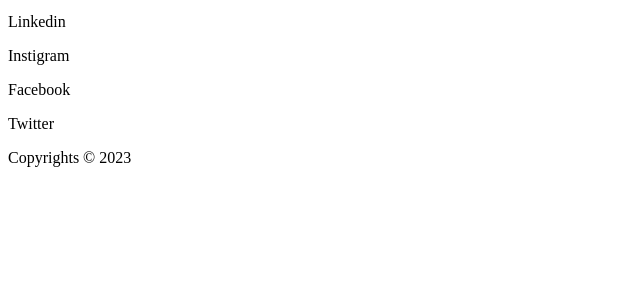
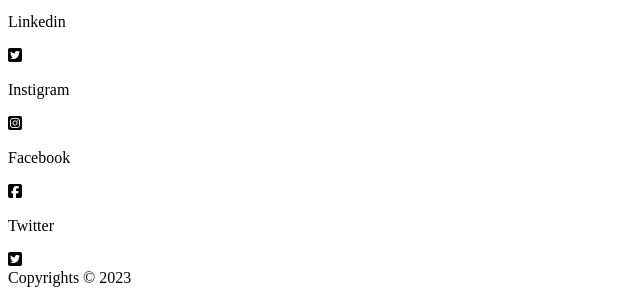
Before and after one commit to Tashatoon/Hector-Photography, a plain HTML site: page index.html in a window 1280 px wide. Shown: the part 1262-1557 px from the top of the page, without its empty margins (0-640 px from the left). Before the commit the page ends 1437 px from the top, so only its background shows below. Drawn offline with Linux system fonts and the light colour scheme.

Commit message:
social media icons

```diff
--- a/index.html
+++ b/index.html
@@ -2,7 +2,7 @@
 <html lang="en">
     <head>
      <title>Hector's Photography</title>
-
+     <script src="https://kit.fontawesome.com/349509d86e.js" crossorigin="anonymous"></script>
     </head>
     <body>
         <div class="photo-image">
@@ -35,9 +35,13 @@
             <div class="contact-header">
             <!--placed social media icons here-->
             <p>Linkedin</p>
+            <i class="fa-brands fa-square-twitter"></i>
             <p>Instigram</p>
+            <i class="fa-brands fa-square-instagram"></i>
             <p>Facebook</p>
+            <i class="fa-brands fa-square-facebook"></i>
             <p>Twitter</p>
+            <i class="fa-brands fa-square-twitter"></i>
             </div>
         <footer>
             <!--copyrights-->
```
